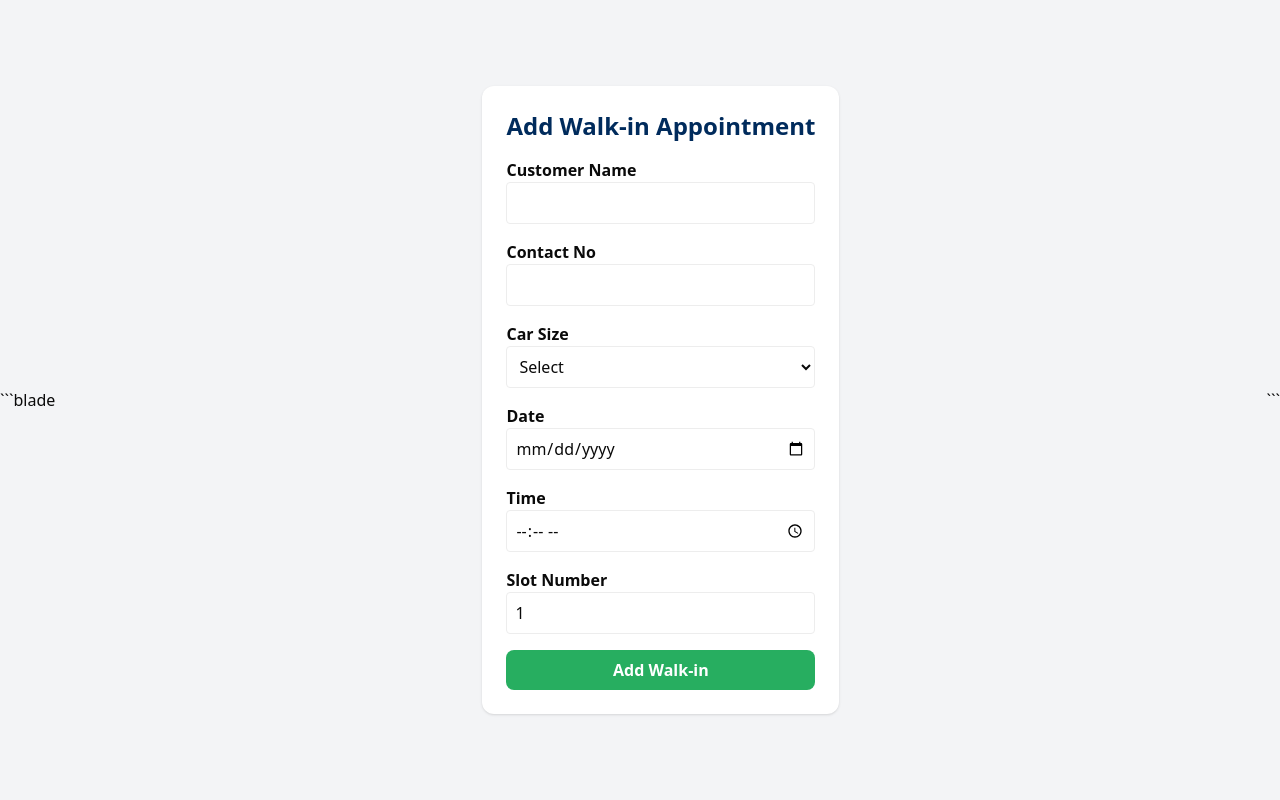
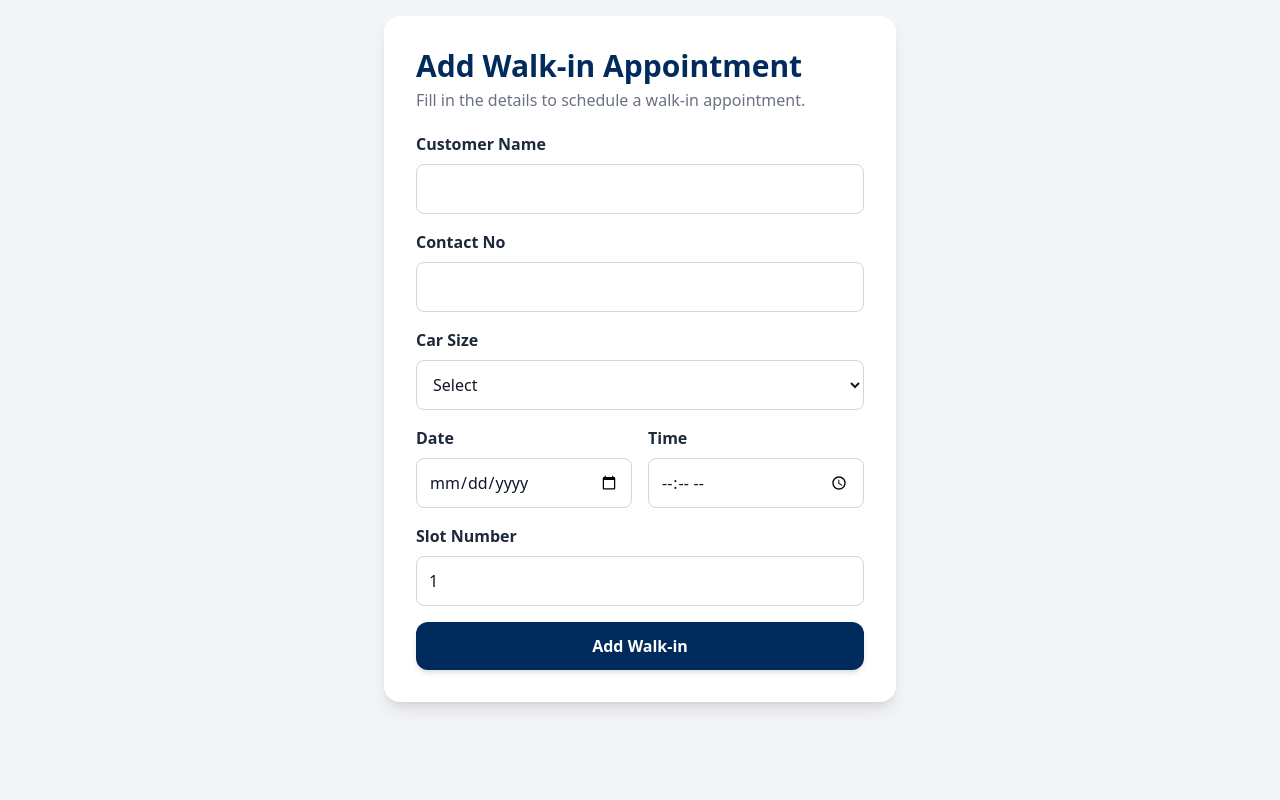
Before and after one commit to eancheta/WashwiseCapstone_2, a Laravel app: page /owner/walkin in a window 1280 px wide. Run offline with Laravel 12, Linux system fonts and the light colour scheme; the visitor is signed in with stand-in values (Sample User, id 1); style sheets or scripts are compiled from the project's sources; parts of the project's set-up code (start-up, migrations or seed data) failed here and were passed over.

Commit message:
Owner- Appointment,Dashboard,Reviews,WalkIns Front-End

````diff
--- a/resources/views/owner/walkin.blade.php
+++ b/resources/views/owner/walkin.blade.php
@@ -1,4 +1,3 @@
-```blade
 <!DOCTYPE html>
 <html lang="en">
 <head>
@@ -7,44 +6,56 @@
     <title>Add Walk-in - {{ config('app.name', 'Washwise') }}</title>
     @vite(['resources/js/app.ts', 'resources/css/app.css'])
 </head>
-<body class="bg-gray-100 min-h-screen flex items-center justify-center">
-    <div class="max-w-2xl mx-auto bg-white p-6 rounded-xl shadow">
-        <h1 class="text-2xl font-bold mb-4 text-[#002B5C]">Add Walk-in Appointment</h1>
+<body class="bg-gray-100 min-h-screen flex flex-col items-center p-4">
 
+
+    <!-- 🔹 Card -->
+    <div class="w-full max-w-lg bg-white rounded-2xl shadow-lg p-6 sm:p-8 hover:shadow-2xl transition">
+        <!-- Form Header -->
+        <div class="mb-5">
+            <h1 class="text-2xl sm:text-3xl font-extrabold text-[#002B5C]">Add Walk-in Appointment</h1>
+            <p class="text-gray-500 mt-1 text-sm sm:text-base">Fill in the details to schedule a walk-in appointment.</p>
+        </div>
+
+        <!-- Success/Error Messages -->
         @if (session('success'))
-            <div class="mb-4 p-4 bg-green-100 text-green-700 rounded-lg">
+            <div class="mb-4 p-3 bg-green-100 text-green-700 rounded-lg text-sm sm:text-base shadow-sm">
                 {{ session('success') }}
             </div>
         @endif
 
         @if (session('error'))
-            <div class="mb-4 p-4 bg-red-100 text-red-700 rounded-lg">
+            <div class="mb-4 p-3 bg-red-100 text-red-700 rounded-lg text-sm sm:text-base shadow-sm">
                 {{ session('error') }}
             </div>
         @endif
 
+        <!-- Form -->
         <form action="{{ route('owner.walkin.store') }}" method="POST" class="space-y-4">
             @csrf
 
             <div>
-                <label for="name" class="block font-semibold">Customer Name</label>
-                <input type="text" name="name" id="name" value="{{ old('name') }}" class="w-full border rounded p-2" required>
+                <label for="name" class="block font-semibold text-gray-800 mb-2">Customer Name</label>
+                <input type="text" name="name" id="name" value="{{ old('name') }}"
+                       class="w-full border border-gray-300 rounded-lg p-3 text-gray-900 focus:outline-none focus:ring-2 focus:ring-[#002B5C]" required>
                 @error('name')
-                    <p class="text-red-500 text-sm mt-1">{{ $message }}</p>
+                    <p class="text-red-500 text-xs sm:text-sm mt-1">{{ $message }}</p>
                 @enderror
             </div>
 
             <div>
-                <label for="contact_no" class="block font-semibold">Contact No</label>
-                <input type="text" name="contact_no" id="contact_no" value="{{ old('contact_no') }}" class="w-full border rounded p-2" required>
+                <label for="contact_no" class="block font-semibold text-gray-800 mb-2">Contact No</label>
+                <input type="text" name="contact_no" id="contact_no" value="{{ old('contact_no') }}"
+                       class="w-full border border-gray-300 rounded-lg p-3 text-gray-900 focus:outline-none focus:ring-2 focus:ring-[#002B5C]" required>
                 @error('contact_no')
-                    <p class="text-red-500 text-sm mt-1">{{ $message }}</p>
+                    <p class="text-red-500 text-xs sm:text-sm mt-1">{{ $message }}</p>
                 @enderror
             </div>
 
             <div>
-                <label for="size_of_the_car" class="block font-semibold">Car Size</label>
-                <select name="size_of_the_car" id="size_of_the_car" class="w-full border rounded p-2" required>
+                <label for="size_of_the_car" class="block font-semibold text-gray-800 mb-2">Car Size</label>
+                <select name="size_of_the_car" id="size_of_the_car"
+                        class="w-full border border-gray-300 rounded-lg p-3 text-gray-900 focus:outline-none focus:ring-2 focus:ring-[#002B5C]" required>
                     <option value="">Select</option>
                     <option value="HatchBack" {{ old('size_of_the_car') == 'HatchBack' ? 'selected' : '' }}>HatchBack</option>
                     <option value="Sedan" {{ old('size_of_the_car') == 'Sedan' ? 'selected' : '' }}>Sedan</option>
@@ -54,39 +65,44 @@
                     <option value="Motorcycle" {{ old('size_of_the_car') == 'Motorcycle' ? 'selected' : '' }}>Motorcycle</option>
                 </select>
                 @error('size_of_the_car')
-                    <p class="text-red-500 text-sm mt-1">{{ $message }}</p>
+                    <p class="text-red-500 text-xs sm:text-sm mt-1">{{ $message }}</p>
                 @enderror
             </div>
 
+            <div class="grid grid-cols-1 sm:grid-cols-2 gap-4">
+                <div>
+                    <label for="date_of_booking" class="block font-semibold text-gray-800 mb-2">Date</label>
+                    <input type="date" name="date_of_booking" id="date_of_booking" value="{{ old('date_of_booking') }}"
+                           class="w-full border border-gray-300 rounded-lg p-3 text-gray-900 focus:outline-none focus:ring-2 focus:ring-[#002B5C]" required>
+                    @error('date_of_booking')
+                        <p class="text-red-500 text-xs sm:text-sm mt-1">{{ $message }}</p>
+                    @enderror
+                </div>
+
+                <div>
+                    <label for="time_of_booking" class="block font-semibold text-gray-800 mb-2">Time</label>
+                    <input type="time" name="time_of_booking" id="time_of_booking" value="{{ old('time_of_booking') }}"
+                           class="w-full border border-gray-300 rounded-lg p-3 text-gray-900 focus:outline-none focus:ring-2 focus:ring-[#002B5C]" required>
+                    @error('time_of_booking')
+                        <p class="text-red-500 text-xs sm:text-sm mt-1">{{ $message }}</p>
+                    @enderror
+                </div>
+            </div>
+
             <div>
-                <label for="date_of_booking" class="block font-semibold">Date</label>
-                <input type="date" name="date_of_booking" id="date_of_booking" value="{{ old('date_of_booking') }}" class="w-full border rounded p-2" required>
-                @error('date_of_booking')
-                    <p class="text-red-500 text-sm mt-1">{{ $message }}</p>
+                <label for="slot_number" class="block font-semibold text-gray-800 mb-2">Slot Number</label>
+                <input type="number" name="slot_number" id="slot_number" value="{{ old('slot_number', 1) }}" min="1" max="4"
+                       class="w-full border border-gray-300 rounded-lg p-3 text-gray-900 focus:outline-none focus:ring-2 focus:ring-[#002B5C]" required>
+                @error('slot_number')
+                    <p class="text-red-500 text-xs sm:text-sm mt-1">{{ $message }}</p>
                 @enderror
             </div>
 
-            <div>
-                <label for="time_of_booking" class="block font-semibold">Time</label>
-                <input type="time" name="time_of_booking" id="time_of_booking" value="{{ old('time_of_booking') }}" class="w-full border rounded p-2" required>
-                @error('time_of_booking')
-                    <p class="text-red-500 text-sm mt-1">{{ $message }}</p>
-                @enderror
-            </div>
-
-            <div>
-                <label for="slot_number" class="block font-semibold">Slot Number</label>
-                <input type="number" name="slot_number" id="slot_number" value="{{ old('slot_number', 1) }}" min="1" max="4" class="w-full border rounded p-2" required>
-                @error('slot_number')
-                    <p class="text-red-500 text-sm mt-1">{{ $message }}</p>
-                @enderror
-            </div>
-
-            <button type="submit" class="w-full bg-[#27AE60] text-white py-2 rounded-lg font-semibold hover:bg-[#1E8449] transition">
+            <button type="submit"
+                    class="w-full bg-[#002B5C] text-white py-3 rounded-xl font-semibold hover:bg-[#1E8449] transition shadow-md hover:shadow-lg">
                 Add Walk-in
             </button>
         </form>
     </div>
 </body>
 </html>
-```
````
Also changed, not shown: resources/js/pages/Owner/CarWashOwnerDashboard.vue (+44 -19 lines), resources/js/pages/OwnerAppointments.vue (+59 -48 lines), resources/views/owner/reviews.blade.php (+30 -22 lines).
